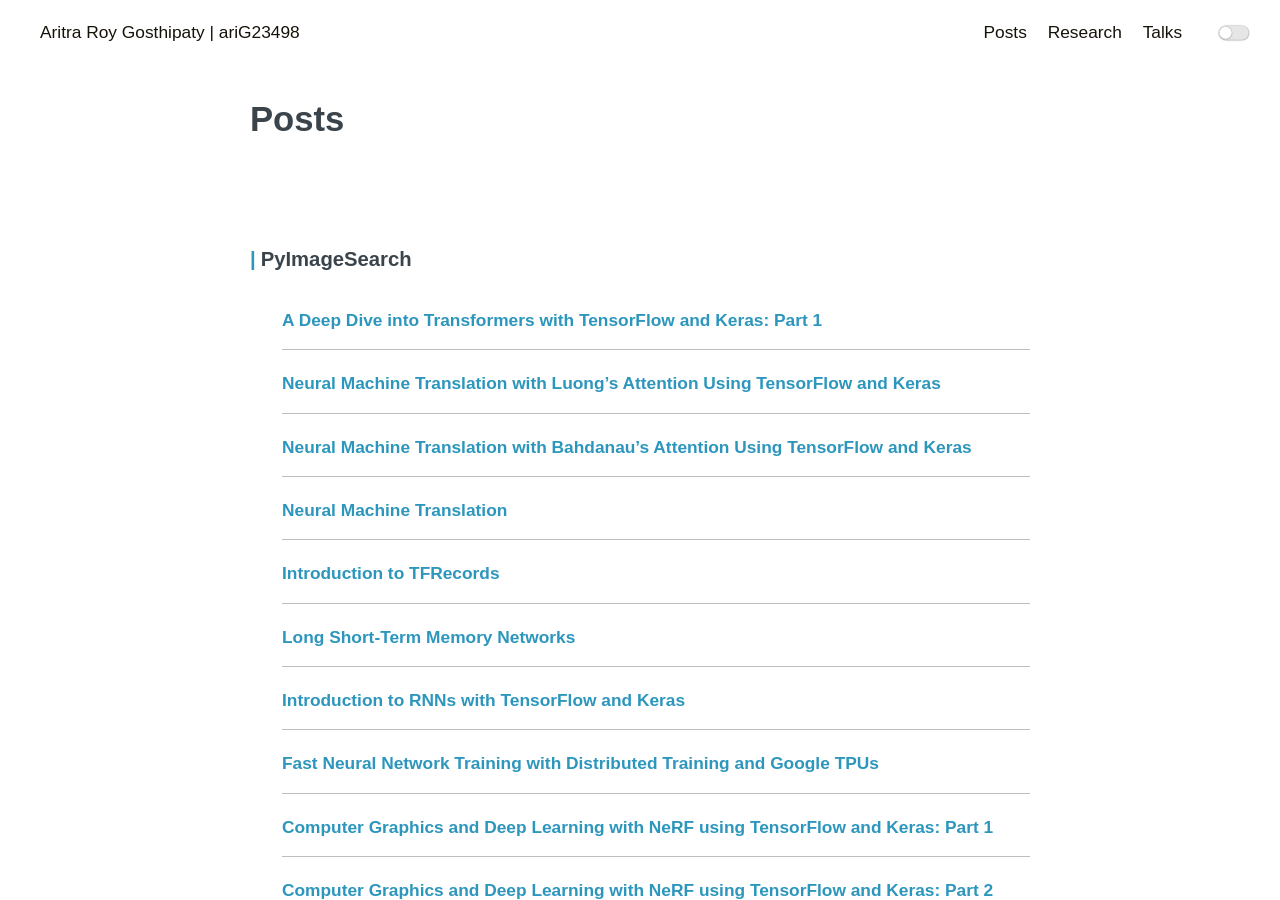
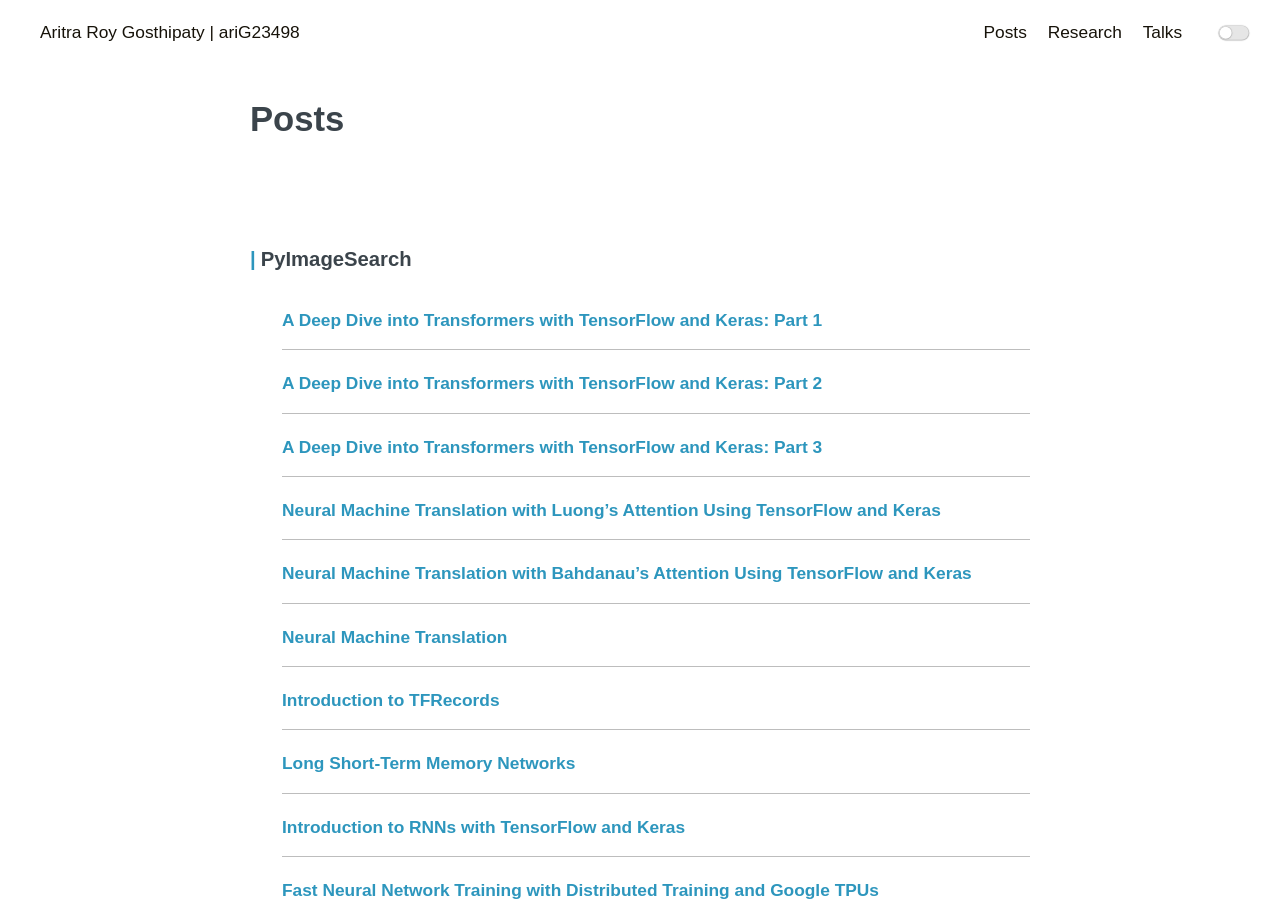
Before and after one commit to ariG23498/ariG23498.github.io, a Jekyll site: the page built from blogs.md, in a window 1280 px wide and 900 px high. Built offline with Jekyll 4.4.1, drawn with Linux system fonts in a browser that asks for light colours.

Commit message:
Update blogs.md

```diff
--- a/blogs.md
+++ b/blogs.md
@@ -11,6 +11,12 @@ permalink: /posts
         <h3>PyImageSearch</h3>
         <article class="archive-item">
                 <a class="archive-item-link" href="https://pyimagesearch.com/2022/09/05/a-deep-dive-into-transformers-with-tensorflow-and-keras-part-1/" target="_blank" rel="noopener noreferrer">A Deep Dive into Transformers with TensorFlow and Keras: Part 1</a>
+        </article>
+        <article class="archive-item">
+                <a class="archive-item-link" href="https://pyimagesearch.com/2022/09/26/a-deep-dive-into-transformers-with-tensorflow-and-keras-part-2/" target="_blank" rel="noopener noreferrer">A Deep Dive into Transformers with TensorFlow and Keras: Part 2</a>
+        </article>
+        <article class="archive-item">
+                <a class="archive-item-link" href="https://pyimagesearch.com/2022/11/07/a-deep-dive-into-transformers-with-tensorflow-and-keras-part-3/" target="_blank" rel="noopener noreferrer">A Deep Dive into Transformers with TensorFlow and Keras: Part 3</a>
         </article>
         <article class="archive-item">
                 <a class="archive-item-link" href="https://pyimagesearch.com/2022/08/29/neural-machine-translation-with-luongs-attention-using-tensorflow-and-keras/" target="_blank" rel="noopener noreferrer">Neural Machine Translation with Luong’s Attention Using TensorFlow and Keras</a>
```
